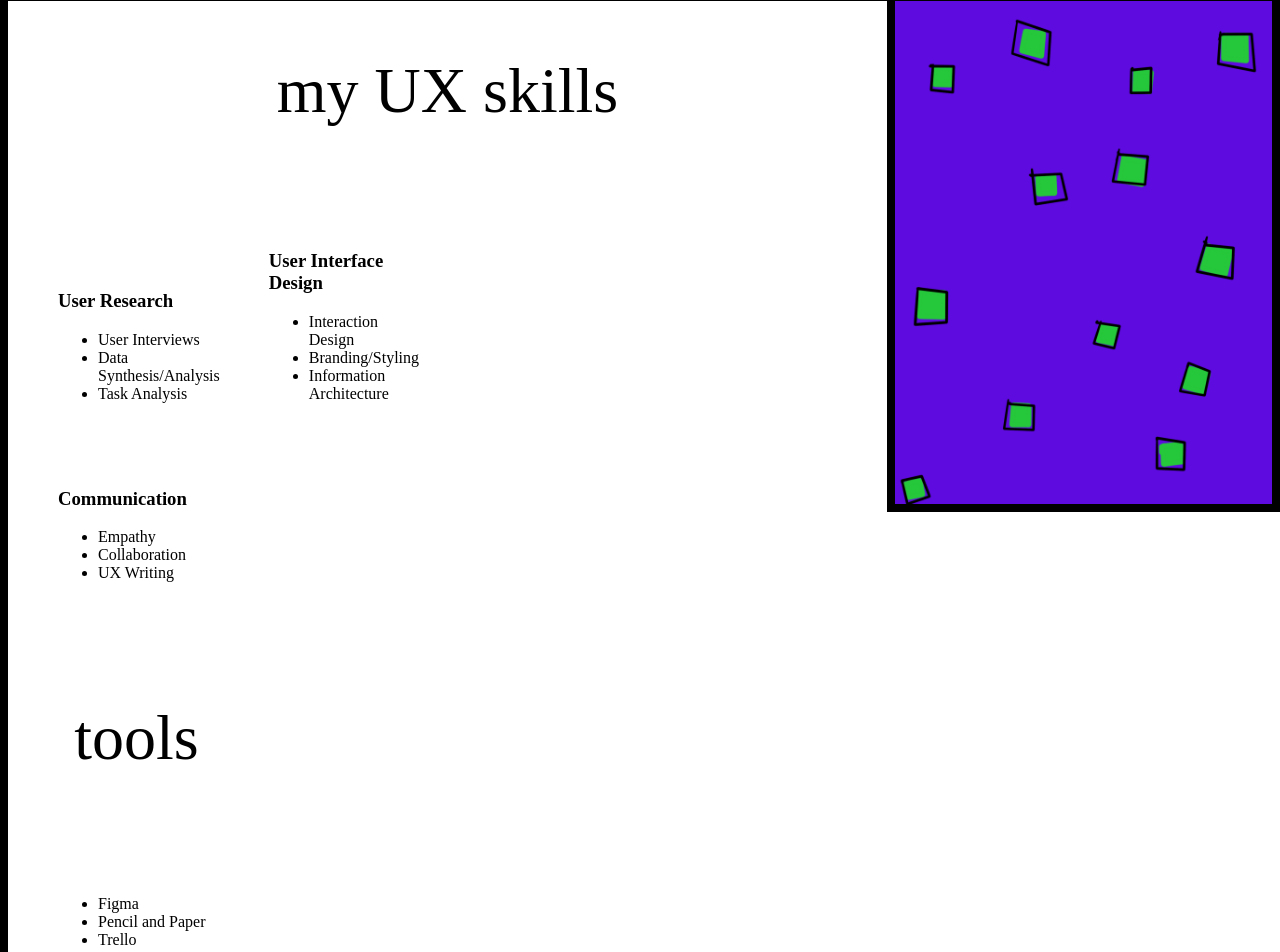
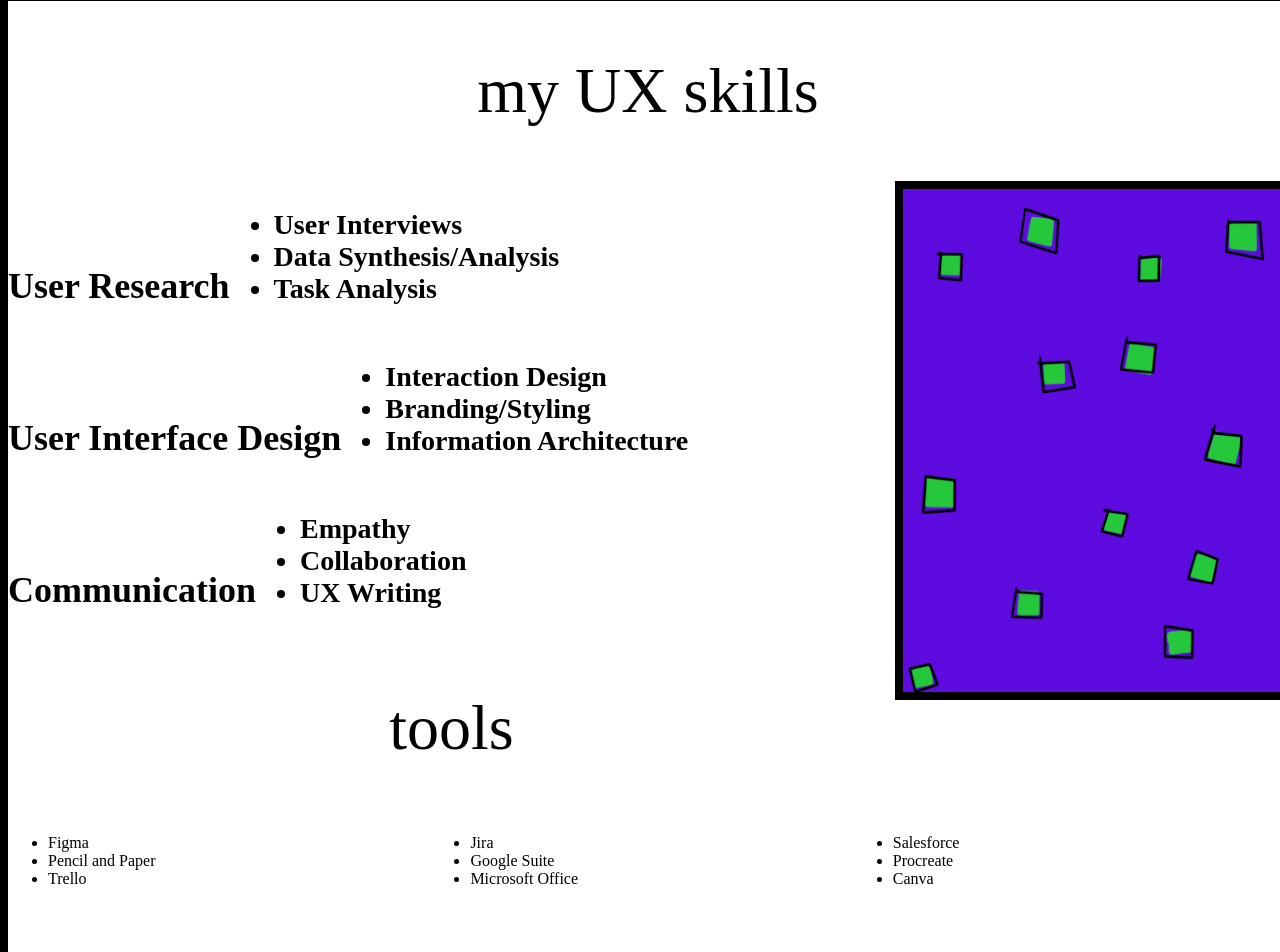
Before and after one commit to bmurphs531/UX_UI_HW_18, a plain HTML site: page index.html in a window 1280 px wide. Shown: the part 1971-2923 px from the top of the page. Drawn offline with Linux system fonts and the light colour scheme; files whose address does not match are found by name; a web font is replaced by a local one.

Commit message:
updated html and css
trying to create correct grid with picture on the right side

```diff
--- a/css/style.css
+++ b/css/style.css
@@ -249,20 +249,111 @@ button {
   border: 8px solid black;
   padding: 0px 0px 50px 0px;
   padding-top: 20;
-  width: 1440px;
+  width: 100%;
   /* display: flex;
   padding: 60px 30px; */
 }
-
-.flexContainer div {
-  width: 33%;
-  padding: 25px;
+.mySkills {
+  display: grid;
+  width: 1440px;
+  grid-template-columns: 33% 33% 33%;
+  grid-template-rows: 50px 250px;
+  grid-template-areas:
+    "heading4 heading5 heading6"
+    "skills1 skills2 skills3";
+  padding-bottom: 50px;
 }
 
+.heading4 {
+  margin: 0 auto;
+  grid-area: heading4;
+  text-align: center;
+  font-family: "Blinker";
+  font-size: 36px;
+}
+
+.heading5 {
+  margin: 0 auto;
+  grid-area: heading5;
+  text-align: center;
+  font-family: "Blinker";
+  font-size: 36px;
+}
+
+.heading6 {
+  margin: 0 auto;
+  grid-area: heading6;
+  text-align: center;
+  font-family: "Blinker";
+  font-size: 36px;
+}
+
+.skills1 {
+  grid-area: skills1;
+  font-family: "Blinker";
+  font-size: 28px;
+  font-style: normal;
+  font-weight: 600;
+  line-height: normal;
+}
+
+.skills2 {
+  grid-area: skills2;
+  font-family: "Blinker";
+  font-size: 28px;
+  font-style: normal;
+  font-weight: 600;
+  line-height: normal;
+}
+
+.skills3 {
+  grid-area: skills3;
+  font-family: "Blinker";
+  font-size: 28px;
+  font-style: normal;
+  font-weight: 600;
+  line-height: normal;
+}
+
+.heading4,
+.heading5,
+.heading6,
 .skills1,
 .skills2,
 .skills3 {
   display: inline-block;
+}
+
+.myTools {
+  display: grid;
+  width: 100%;
+  grid-template-columns: 33% 33% 33%;
+  grid-template-rows: 50px;
+  grid-template-areas: "tools1 tools2 tools3";
+  padding-bottom: 50px;
+}
+
+.tools1 {
+  grid-area: tools1;
+}
+
+.tools2 {
+  grid-area: tools2;
+}
+
+.tools3 {
+  grid-area: tools3;
+}
+
+.tools1,
+.tools2,
+.tools3 {
+  display: inline-block;
+}
+
+.flexContainer div {
+  /* width: 33%;
+  padding: 25px; */
 }
 
 footer {
--- a/index.html
+++ b/index.html
@@ -70,7 +70,7 @@
             everyday problem. Our team created a mobile application to help
             users find and leave reviews on public restrooms near them.
           </p>
-          <button class="workButton">read more about me</button>
+          <button class="workButton">read more about my work</button>
         </div>
         <h4 class="heading3">Humboldt Hot Air</h4>
 
@@ -86,31 +86,33 @@
         </div>
       </div>
     </section>
+
+    <section class="flexContainer">
+      <h1 class="heading">my UX skills</h1>
+
       <div class="myDoodle">
         <img src="./images/portfolio website doodle.png" />
       </div>
-    <section class="flexContainer">
-      <h1 class="heading">my UX skills</h1>
       <div class="mySkillsTools">
-        <div class="skills1">
+        <div>
           <h3 class="heading4">User Research</h3>
-          <ul>
+          <ul class="skills1">
             <li>User Interviews</li>
             <li>Data Synthesis/Analysis</li>
             <li>Task Analysis</li>
           </ul>
         </div>
-        <div class="skills2">
+        <div>
           <h3 class="heading5">User Interface Design</h3>
-          <ul>
+          <ul class="skills2">
             <li>Interaction Design</li>
             <li>Branding/Styling</li>
             <li>Information Architecture</li>
           </ul>
         </div>
-        <div class="skills3">
+        <div>
           <h3 class="heading6">Communication</h3>
-          <ul>
+          <ul class="skills3">
             <li>Empathy</li>
             <li>Collaboration</li>
             <li>UX Writing</li>
@@ -120,6 +122,7 @@
         <div>
           <h1 class="heading">tools</h1>
         </div>
+        <div class="myTools">
           <div class="tools1">
             <ul>
               <li>Figma</li>
@@ -142,6 +145,7 @@
             </ul>
           </div>
         </div>
+      </div>
     </section>
     <footer>
       <div class="socialMedia">
```
Lines whose indentation alone changed are shown as unchanged.
